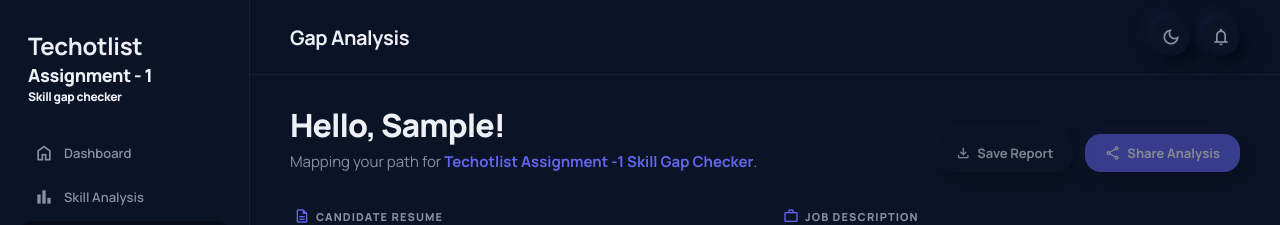
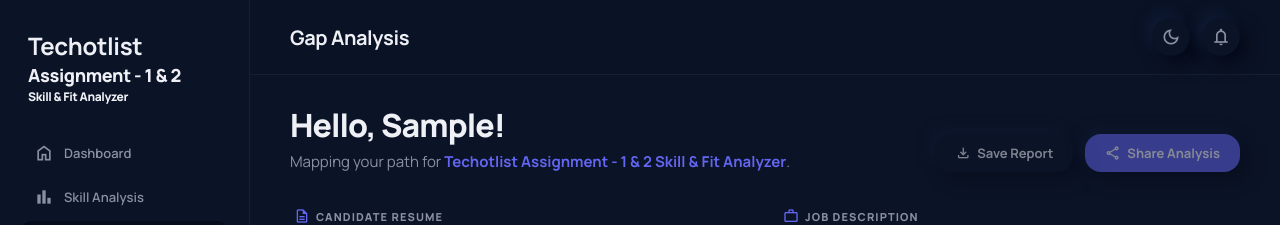
Before and after one commit to kalyan081/Assignment-1-Skill-Gap-Checker-Techotlist, a Next.js app: page / in a window 1280 px wide. Both pictures are taken after typing "Sample" into the empty fields and a click on the button "Continue". Shown: the top 225 px of the page. Built offline with nearby package versions, Linux system fonts and the light colour scheme.

Commit message:
Update branding to represent both Assignment 1 & 2

```diff
--- a/src/components/GapAnalysis.js
+++ b/src/components/GapAnalysis.js
@@ -105,7 +105,7 @@ export default function GapAnalysis({ userName, onAnalysisComplete, loadedData,
       <section className="hero" id="heroSection">
         <div className="hero-text">
           <h3 className="hero-greeting user-greeting" id="heroGreeting">Hello, {userName || 'there'}!</h3>
-          <p className="hero-tagline">Mapping your path for <span className="accent">Techotlist Assignment -1 Skill Gap Checker</span>.</p>
+          <p className="hero-tagline">Mapping your path for <span className="accent">Techotlist Assignment - 1 & 2 Skill & Fit Analyzer</span>.</p>
         </div>
         <div className="hero-actions">
           <button className="btn btn-ghost" id="saveReportBtn" disabled={!result} onClick={onSaveReport}>
--- a/src/components/Sidebar.js
+++ b/src/components/Sidebar.js
@@ -14,8 +14,8 @@ export default function Sidebar({ activeView, setActiveView, onHelpModal }) {
       <div className="sidebar-brand">
         <h1 style={{ fontSize: '12px', display: 'flex', flexDirection: 'column', gap: '4px', lineHeight: '1.2' }}>
           <span style={{ fontWeight: 'bold', fontSize: '2em' }}>Techotlist</span>
-          <span style={{ fontSize: '1.5em' }}>Assignment - 1</span>
-          <span style={{ fontSize: '1em' }}>Skill gap checker</span>
+          <span style={{ fontSize: '1.5em' }}>Assignment - 1 & 2</span>
+          <span style={{ fontSize: '1em' }}>Skill & Fit Analyzer</span>
         </h1>
       </div>
       <nav className="sidebar-nav">
```
